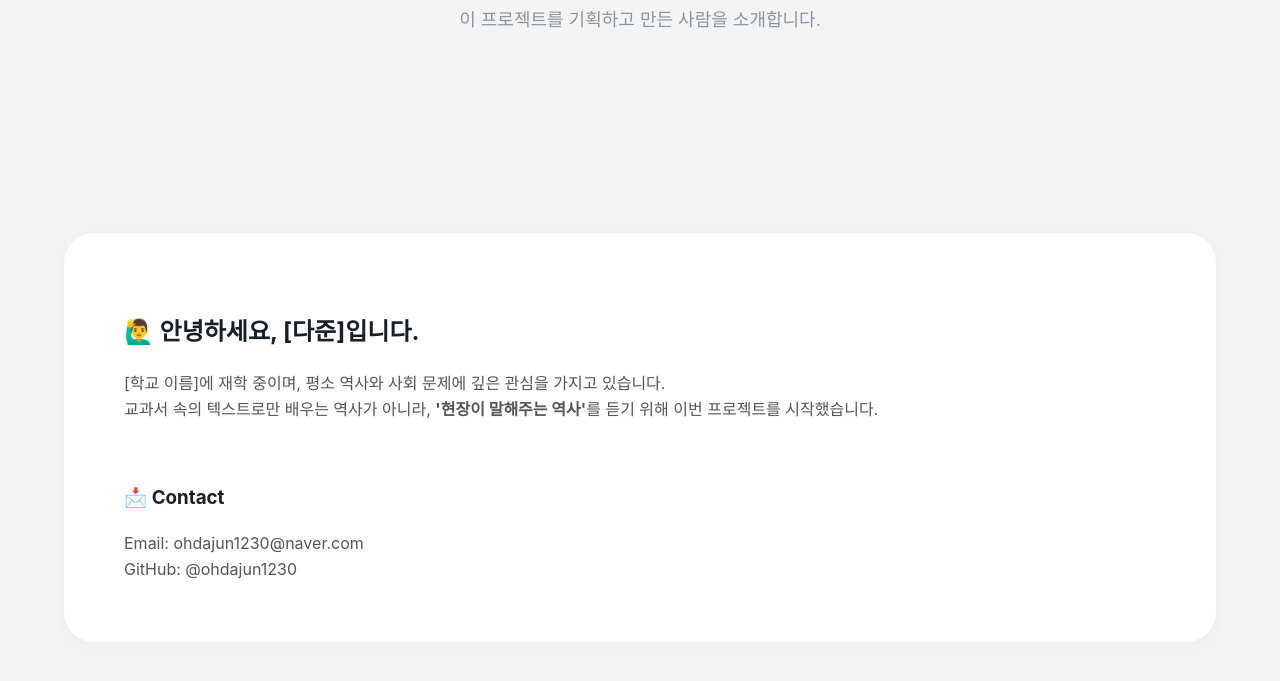
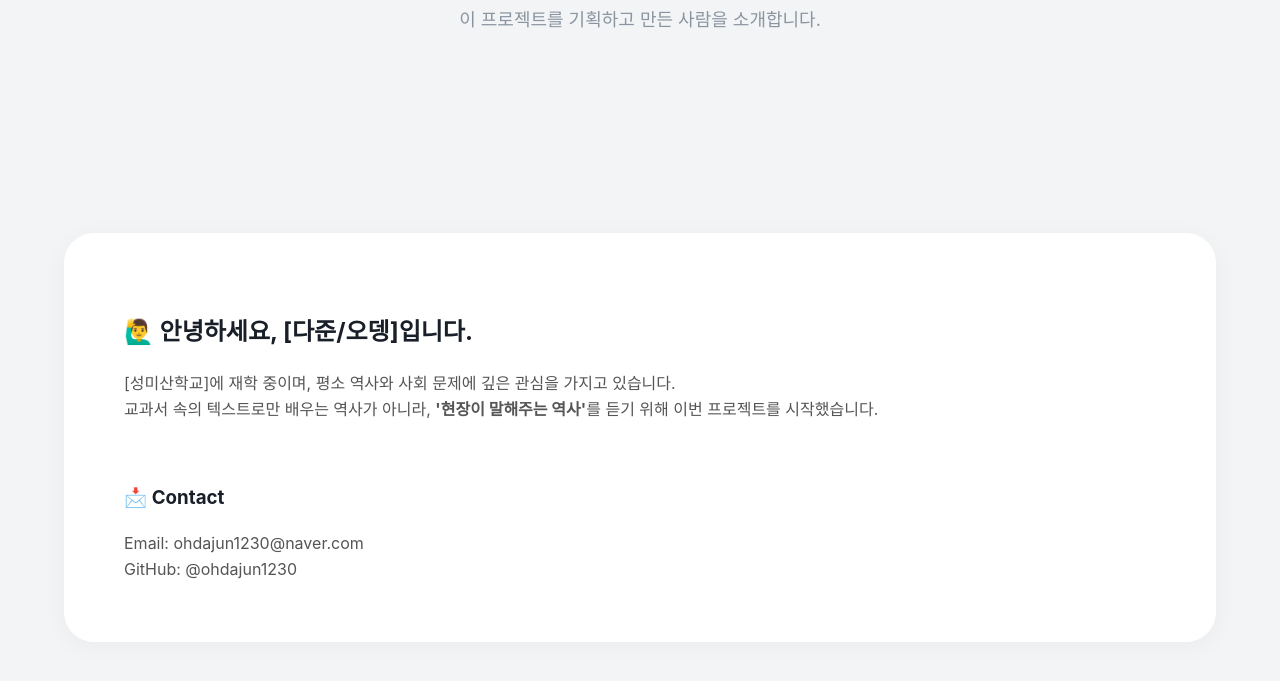
Before and after one commit to ohdajun1230/war-study-project, a plain HTML site: page about.html in a window 1280 px wide. Shown: the part 241-922 px from the top of the page. Drawn offline with Linux system fonts and the light colour scheme; a web font is replaced by a local one.

Commit message:
Update about.html

```diff
--- a/about.html
+++ b/about.html
@@ -28,9 +28,9 @@
 
     <main class="section fade-in-scroll">
         <div class="content-box">
-            <h2>🙋‍♂️ 안녕하세요, [다준]입니다.</h2>
+            <h2>🙋‍♂️ 안녕하세요, [다준/오뎅]입니다.</h2>
             <p style="margin-top:20px; color:#555;">
-                [학교 이름]에 재학 중이며, 평소 역사와 사회 문제에 깊은 관심을 가지고 있습니다.<br>
+                [성미산학교]에 재학 중이며, 평소 역사와 사회 문제에 깊은 관심을 가지고 있습니다.<br>
                 교과서 속의 텍스트로만 배우는 역사가 아니라, <strong>'현장이 말해주는 역사'</strong>를 듣기 위해 이번 프로젝트를 시작했습니다.
             </p>
             <br>
```
